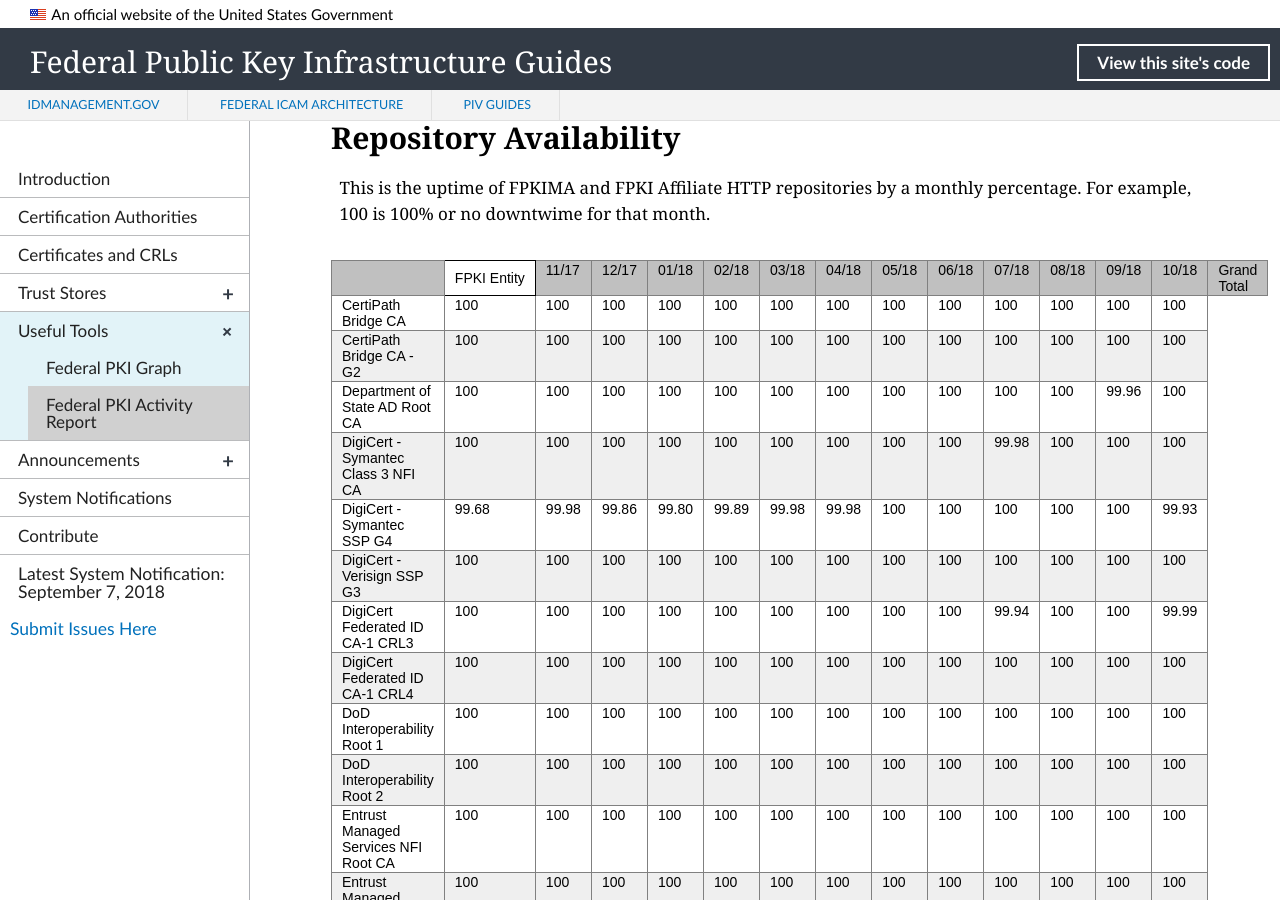
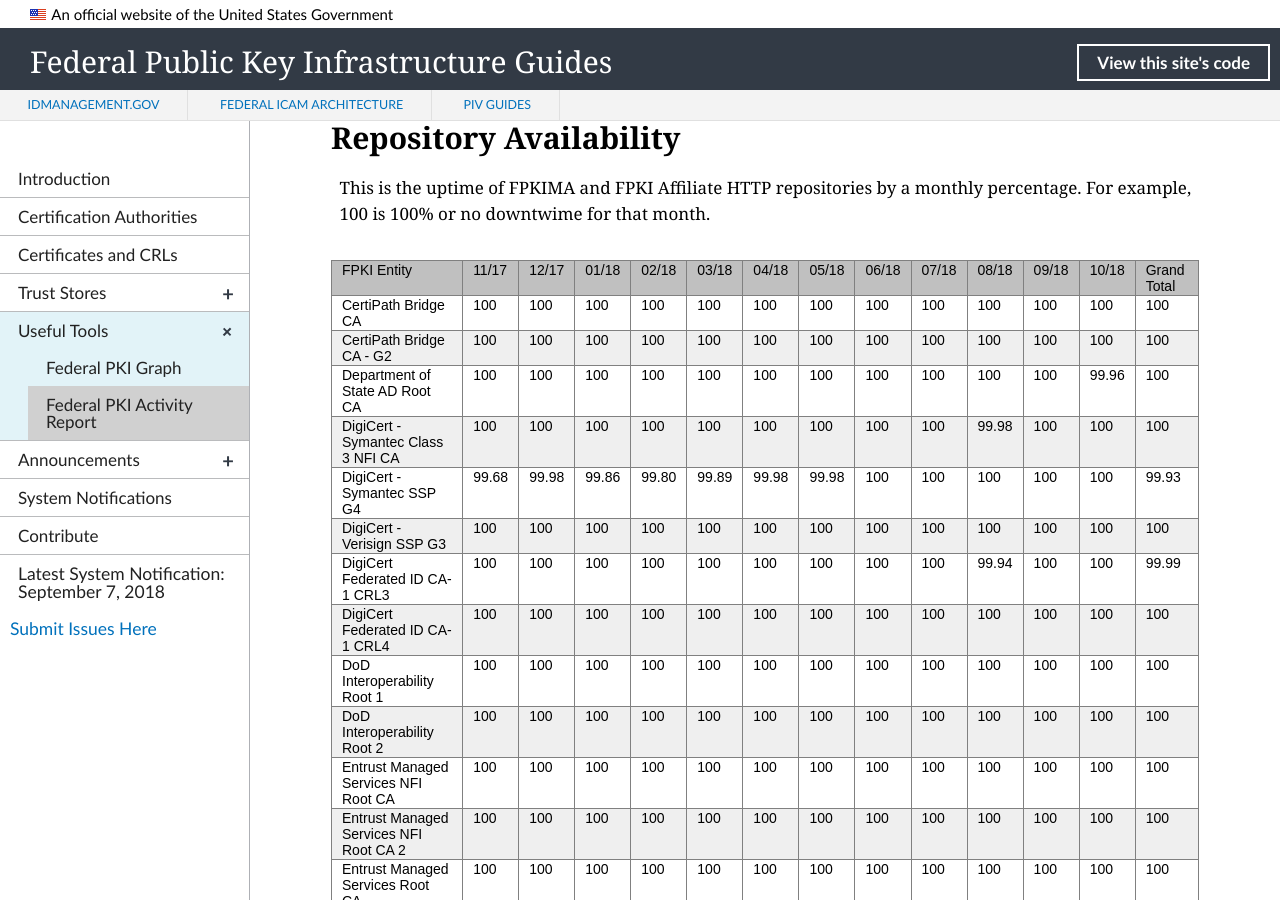
Before and after one commit to GSA/fpki-guides, a Jekyll site: the page built from _tools/03_fpki_activity_report.md, in a window 1280 px wide and 900 px high, scrolled down 2991 px. Built offline with Jekyll 4.4.1, drawn with Linux system fonts in a browser that asks for light colours; nearby versions of some CDN libraries; library files that are not in the unit come from our copies.

Commit message:
No wrap test

```diff
--- a/_includes/fpkiar-repo-table.html
+++ b/_includes/fpkiar-repo-table.html
@@ -10,7 +10,7 @@
 </style>
 <table class="tg">
     <tr>
-        <th class="tg-llyw"><td nowrap>FPKI Entity</td></th>
+        <th nowrap class="tg-llyw">FPKI Entity</th>
         <th class="tg-llyw">11/17</th>
         <th class="tg-llyw">12/17</th>
         <th class="tg-llyw">01/18</th>
```
